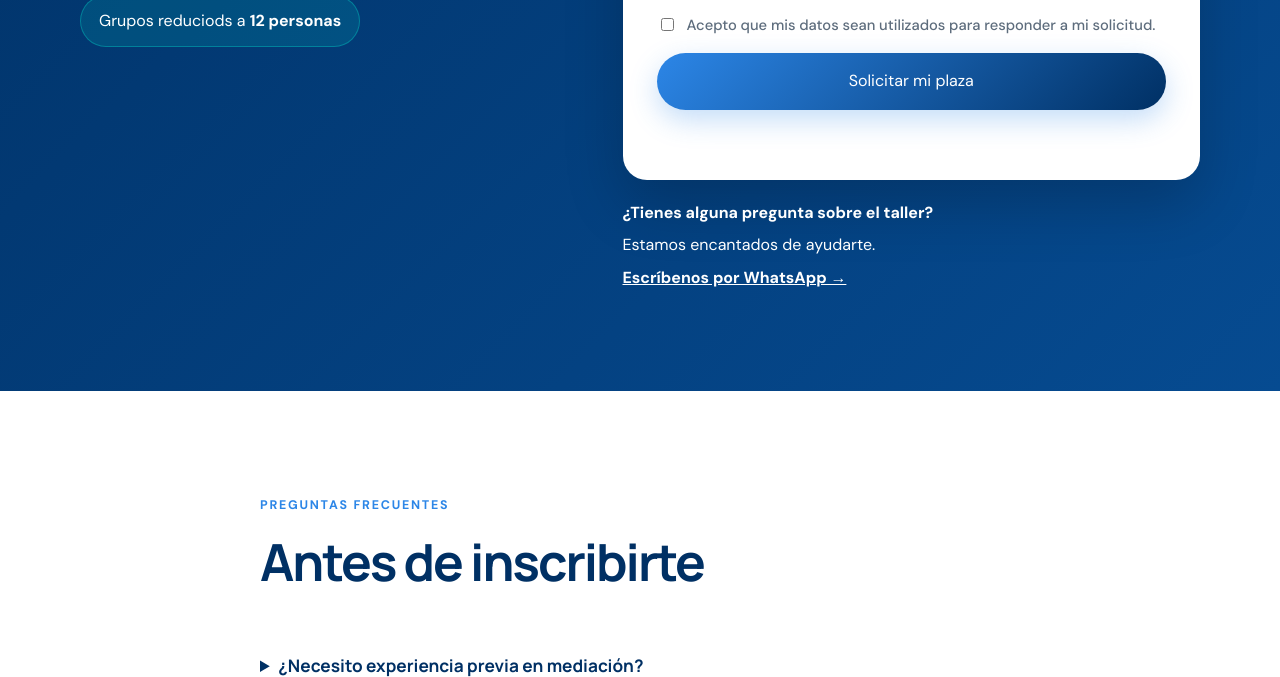
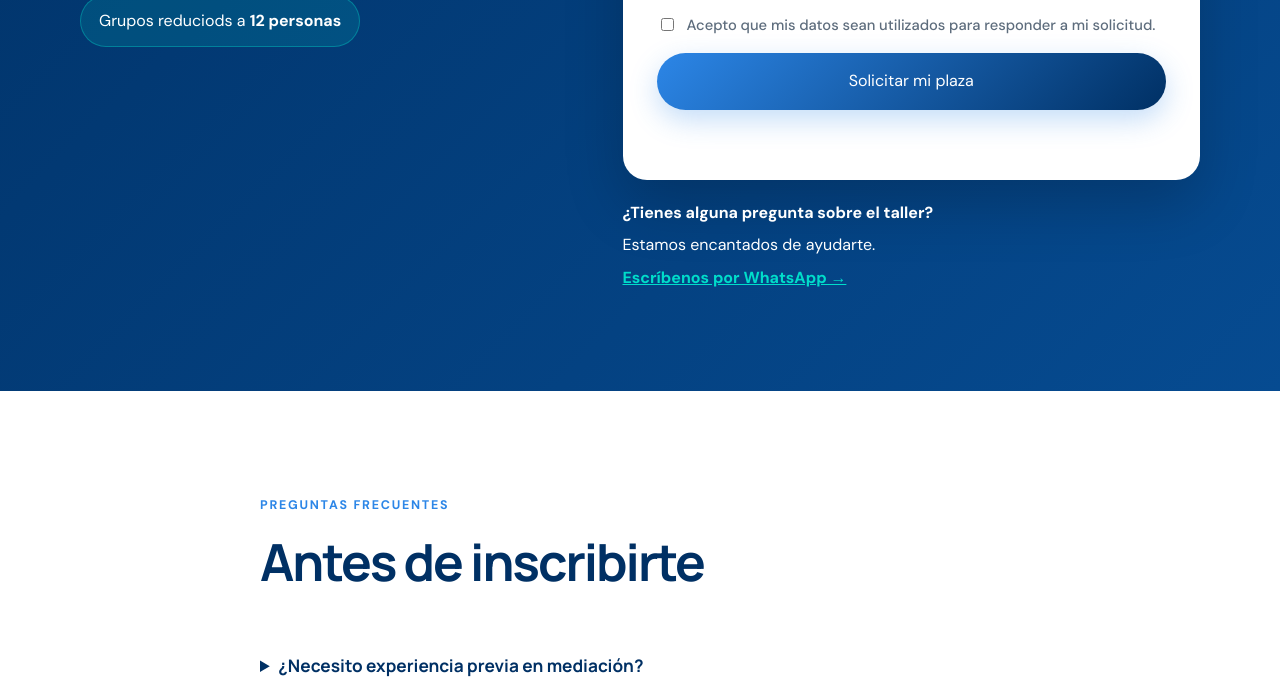
Before and after one commit to Risteski-Mediation/taller-mediacion, a plain HTML site: page index.html in a window 1280 px wide. In both pictures the pointer is over the link "Escríbenos por WhatsApp →". Shown: the part 5128-5805 px from the top of the page. Drawn offline with Linux system fonts and the light colour scheme.

Commit message:
Update styles.css

```diff
--- a/styles.css
+++ b/styles.css
@@ -142,6 +142,7 @@ footer { padding: 34px 0; border-top: 1px solid #e4ebf2; }
 }
 
 .whatsapp-link {
+  color: #00DDCA;
   font-weight: 700;
   text-decoration: none;
 }
@@ -149,3 +150,7 @@ footer { padding: 34px 0; border-top: 1px solid #e4ebf2; }
 .whatsapp-link:hover {
   text-decoration: underline;
 }
+
+.whatsapp-link:hover {
+  text-decoration: underline;
+}
```
